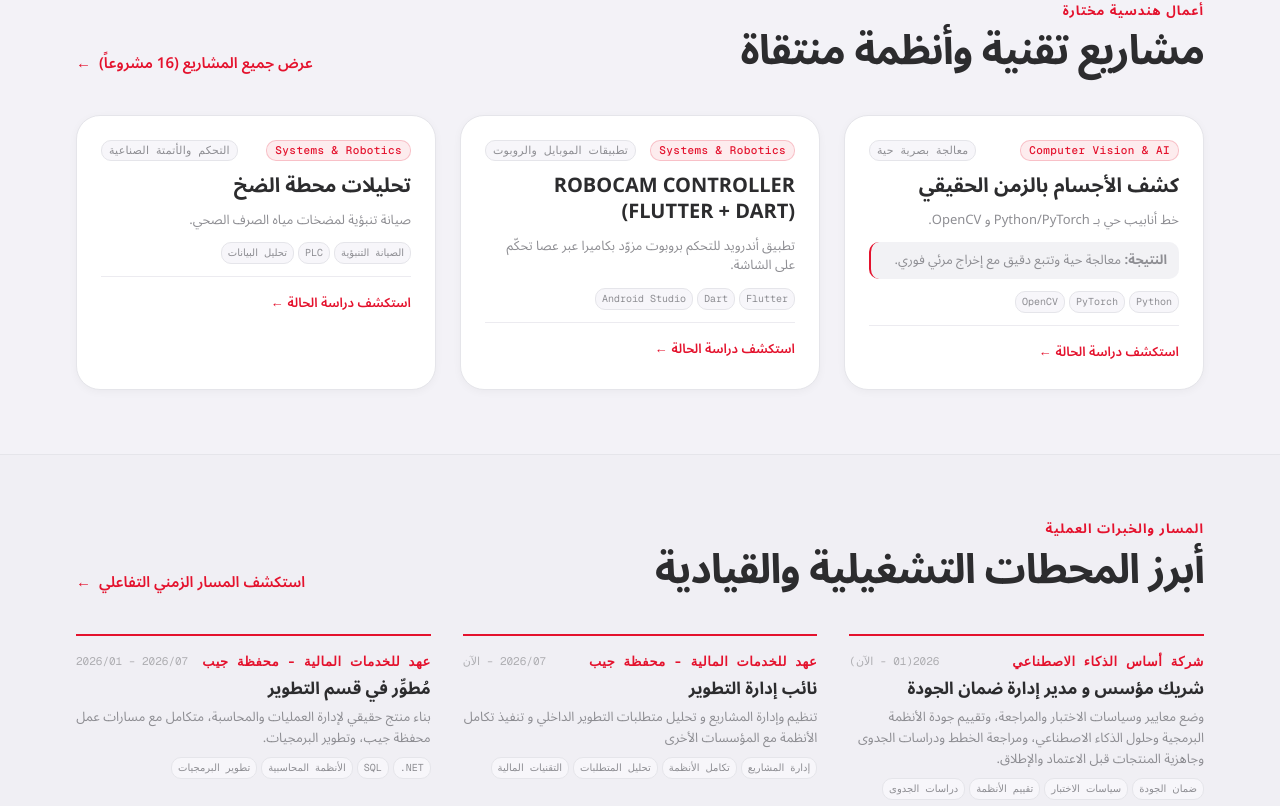
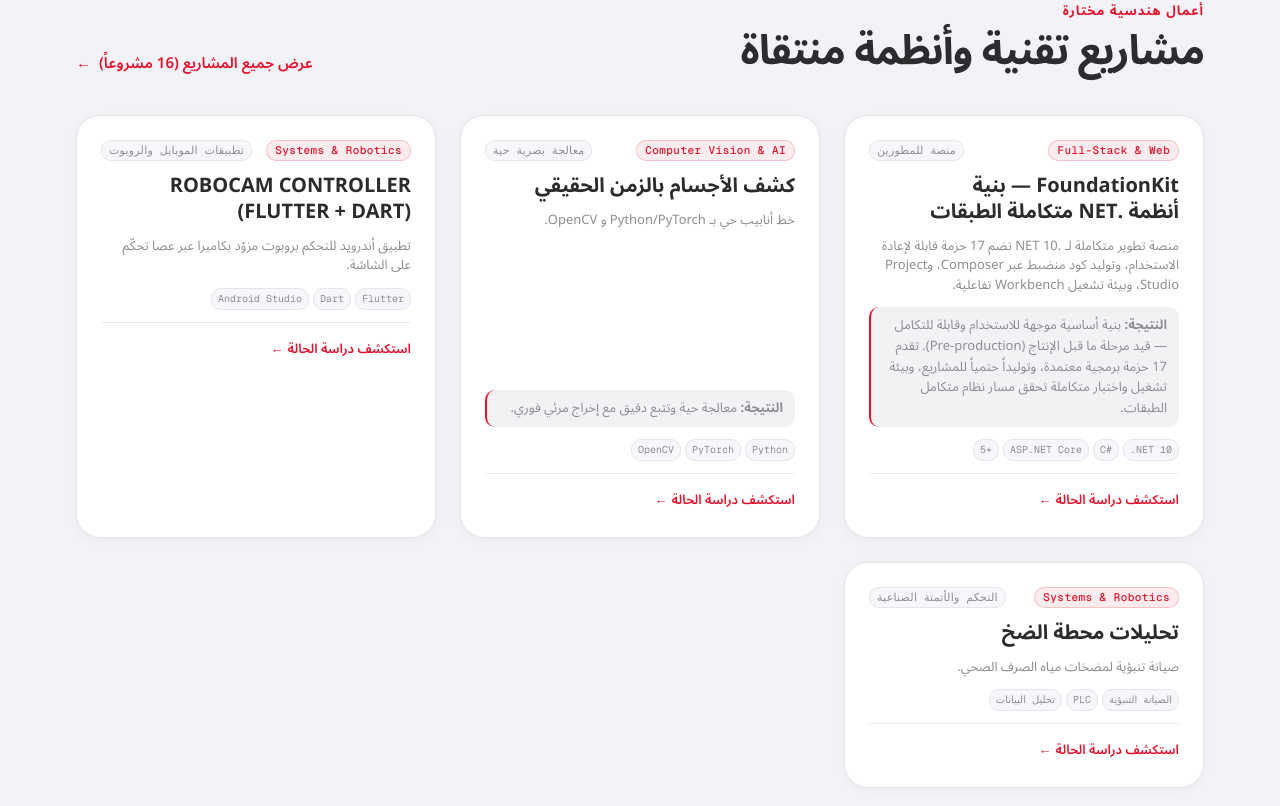
Before and after one commit to a2sn2/alhassan-portfolio, a Next.js app: page /ar in a window 1280 px wide. Shown: the part 1154-1960 px from the top of the page. Built offline with nearby package versions, Linux system fonts and the light colour scheme.

Commit message:
feat(evidence): promote foundationkit-dotnet to verified flagship project

```diff
--- a/src/content/ar/projects.ts
+++ b/src/content/ar/projects.ts
@@ -2,6 +2,45 @@ import { ProjectsContent, ProjectItem, ProjectCategory } from "@/contracts";
 import { attachProjectEvidence } from "../evidence";
 
 const rawProjectItemsAr: ProjectItem[] = [
+  {
+    id: "foundationkit-dotnet",
+    slug: "foundationkit-dotnet",
+    title: "FoundationKit — بنية أنظمة .NET متكاملة الطبقات",
+    tagline:
+      "منصة تطوير متكاملة لـ .NET 10 تضم 17 حزمة قابلة لإعادة الاستخدام، وتوليد كود منضبط عبر Composer، وProject Studio، وبيئة تشغيل Workbench تفاعلية.",
+    category: "Full-Stack & Web",
+    badge: "منصة للمطورين",
+    period: "2026",
+    problem:
+      "التكرار الهندسي في إعداد البنى التحتية الشاملة لتطبيقات .NET المؤسسية، وعقود النقل، وطبقات البيانات، وربط الواجهات الأمامية، مع ضرورة بقاء الشيفرة المولدة قابلة للفحص والفهم ومملوكة للمستخدم بالكامل.",
+    solution:
+      "يوفر FoundationKit أساساً تركيبياً متكاملاً مبنياً على .NET 10 يجمع بين حزم Core الأساسية القابلة لإعادة الاستخدام، وتوليد الكود الحتمي عبر أداة Composer، والتركيب المرئي عبر Project Studio، ومضيف التشغيل المرجعي Workbench، ونماذج القراءة الموجهة لـ SQL، ونقل البيانات عبر عقود OpenAPI، وعملاء C# موثوقي الأنواع، وتطبيقات Blazor المولدة.",
+    architecture:
+      "Project Studio / Composer → Domain → Application → Infrastructure → Web API / SQL Server → Runtime OpenAPI → Postman + Typed C# Client → Blazor WebAssembly",
+    implementationHighlights: [
+      "17 حزمة NuGet قابلة لإعادة الاستخدام مع حزم الرموز تغطي المفاهيم التقنية المتقاطعة والبنية التحتية",
+      "توليد حتمي منضبط للشيفرة المصدرية معتمداً على المخططات (schema-v1/schema-v2) مع مخرجات معمارية نظيفة مملوكة بالكامل للمستهلك",
+      "بيئة Project Studio للتركيب البصري وتوفير معاينة تفاعلية للمشروع قبل التنفيذ الفعلي",
+      "مضيف Workbench مرجعي تنفيذي للتحقق اللحظي من تكامل واجهة برمجة التطبيقات وقاعدة بيانات SQL Server ومستودع EF Core",
+      "عقود نقل تشغيلية مبنية على OpenAPI تدعم مزامنة مجموعات Postman وتوليد عميل C# البرمجي المكتوب بقوة",
+      "بوابات فحص معمارية مؤتمتة، وتحليل أمني عبر CodeQL، وسلاسل تحقق متقدمة لإثبات صحة التوليد",
+    ],
+    technologies: [
+      ".NET 10",
+      "C#",
+      "ASP.NET Core",
+      "Blazor WebAssembly",
+      "Entity Framework Core",
+      "SQL Server",
+      "OpenAPI",
+      "xUnit",
+    ],
+    result:
+      "بنية أساسية موجهة للاستخدام وقابلة للتكامل — قيد مرحلة ما قبل الإنتاج (Pre-production). تقدم 17 حزمة برمجية معتمدة، وتوليداً حتمياً للمشاريع، وبيئة تشغيل واختبار متكاملة تحقق مسار نظام متكامل الطبقات.",
+    featured: true,
+    presentationTier: "featured",
+    evidenceDepth: "rich",
+  },
   {
     id: "real-time-object-detection",
     slug: "real-time-object-detection",
--- a/src/content/ar/proof.ts
+++ b/src/content/ar/proof.ts
@@ -11,8 +11,8 @@ export const proofContentAr: ProofContent = {
       id: "proof-project-sources",
       title: "مستودعات وأرشيفات الأكواد المصدرية",
       quote:
-        "مستودعات برمجية وأرشيفات كود موثقة تغطي 12 مشروعاً هندسياً معتمداً.",
-      metric: "12 مصدر مشروع موثّق",
+        "مستودعات برمجية وأرشيفات كود موثقة تغطي 13 مشروعاً هندسياً معتمداً.",
+      metric: "13 مصدر مشروع موثّق",
       url: "/ar/projects",
       type: "metric",
     },
--- a/src/content/de/projects.ts
+++ b/src/content/de/projects.ts
@@ -2,6 +2,45 @@ import { ProjectsContent, ProjectItem, ProjectCategory } from "@/contracts";
 import { attachProjectEvidence } from "../evidence";
 
 const rawProjectItemsDe: ProjectItem[] = [
+  {
+    id: "foundationkit-dotnet",
+    slug: "foundationkit-dotnet",
+    title: "FoundationKit — .NET Full-Stack-Systemfoundation",
+    tagline:
+      "Modulare .NET 10-Entwicklerplattform mit 17 wiederverwendbaren Paketen, deterministischer Composer-Codegenerierung, Project Studio und ausführbarem Workbench-Host.",
+    category: "Full-Stack & Web",
+    badge: "Entwicklerplattform",
+    period: "2026",
+    problem:
+      "Wiederkehrender Engineering-Aufwand beim Aufbau von Enterprise-.NET-Full-Stack-Grundlagen, Plattformfähigkeiten, Transportverträgen, Datenzugriff und Frontend-Anbindung bei gleichzeitiger Wahrung vollständiger Quellcode-Transparenz und Ownership für Consumer.",
+    solution:
+      "FoundationKit liefert ein modulares .NET 10-Fundament für die Systementwicklung, das wiederverwendbare Core-Plattformpakete, deterministische schemabasierte Composer-Generierung, visuelle Komposition im Project Studio, den ausführbaren Referenzhost Workbench, SQL-orientierte Read-Modelle, OpenAPI-basierte Transportverträge, typisierte C#-Clients und generierte Blazor-Anwendungen kombiniert.",
+    architecture:
+      "Project Studio / Composer → Domain → Application → Infrastructure → Web API / SQL Server → Runtime OpenAPI → Postman + Typed C# Client → Blazor WebAssembly",
+    implementationHighlights: [
+      "17 wiederverwendbare NuGet-Pakete inklusive Symbol-Paketen für querschnittliche Plattformabstraktionen",
+      "Deterministische, schemagesteuerte Composer-Codegenerierung (schema-v1/schema-v2) mit verbrauchereigenem Clean-Architecture-Code",
+      "Visuelle Project-Studio-Kompositionsumgebung mit interaktivem Vorschau-Workflow vor dem Generieren",
+      "Ausführbarer Workbench-Referenzhost zur End-to-End-Verifikation über Web-API, EF Core und SQL Server",
+      "Laufzeitbasierte OpenAPI-Verträge für Postman-Collections und stark typisierte C#-Client-Generierung",
+      "Automatisierte Architekturtests (xUnit), CodeQL-Sicherheitsanalysen und mehrstufige Generierungsprüfungen",
+    ],
+    technologies: [
+      ".NET 10",
+      "C#",
+      "ASP.NET Core",
+      "Blazor WebAssembly",
+      "Entity Framework Core",
+      "SQL Server",
+      "OpenAPI",
+      "xUnit",
+    ],
+    result:
+      "Konsumentenreife Core-Baseline — Vorproduktionsstatus (Pre-production). Liefert 17 wiederverwendbare Pakete, deterministische Codegenerierung, Project Studio, ausführbaren Workbench-Host und einen vollständigen Full-Stack-Projektpfad.",
+    featured: true,
+    presentationTier: "featured",
+    evidenceDepth: "rich",
+  },
   {
     id: "real-time-object-detection",
     slug: "real-time-object-detection",
--- a/src/content/de/proof.ts
+++ b/src/content/de/proof.ts
@@ -11,8 +11,8 @@ export const proofContentDe: ProofContent = {
       id: "proof-project-sources",
       title: "Projekt-Repositories & Quellcode-Archive",
       quote:
-        "Verifizierte Quellcode-Repositories und kuratierte Code-Archive für 12 anerkannte Ingenieurprojekte.",
-      metric: "12 verifizierte Projektquellen",
+        "Verifizierte Quellcode-Repositories und kuratierte Code-Archive für 13 anerkannte Ingenieurprojekte.",
+      metric: "13 verifizierte Projektquellen",
       url: "/de/projects",
       type: "metric",
     },
--- a/src/content/evidence.ts
+++ b/src/content/evidence.ts
@@ -10,11 +10,33 @@ export const PORTFOLIO_TREE_BASE = `${PORTFOLIO_REPO_BASE}/tree/main/docs/eviden
 export const PORTFOLIO_BLOB_BASE = `${PORTFOLIO_REPO_BASE}/blob/main/docs/evidence`;
 
 /**
- * Shared, canonical evidence metadata for all 16 projects.
+ * Shared, canonical evidence metadata for all 17 projects.
  * Consumed identically across English, Arabic, and German content layers
  * to guarantee zero translation drift on technical facts and repository links.
  */
 export const projectEvidenceMap: Record<string, ProjectEvidenceMeta> = {
+  "foundationkit-dotnet": {
+    slug: "foundationkit-dotnet",
+    status: "verified",
+    sourceKind: "repository",
+    repository: {
+      url: "https://github.com/a2sn2/foundationkit-dotnet",
+      repositoryName: "a2sn2 / foundationkit-dotnet",
+      source: "standalone",
+    },
+    evidenceUrl: `${PORTFOLIO_TREE_BASE}/projects/foundationkit-dotnet`,
+    technologiesConfirmed: [
+      ".NET 10",
+      "C#",
+      "ASP.NET Core",
+      "Blazor WebAssembly",
+      "Entity Framework Core",
+      "SQL Server",
+      "OpenAPI",
+      "xUnit",
+    ],
+    notes: "Composable .NET 10 full-stack system-building foundation with 17 reusable NuGet packages, deterministic Composer tooling, Project Studio, and executable Workbench. Consumer-ready Core baseline — Pre-production.",
+  },
   "real-time-object-detection": {
     slug: "real-time-object-detection",
     status: "verified",
--- a/src/content/projects.ts
+++ b/src/content/projects.ts
@@ -2,6 +2,45 @@ import { ProjectsContent, ProjectItem, ProjectCategory } from "@/contracts";
 import { attachProjectEvidence } from "./evidence";
 
 const rawProjectItems: ProjectItem[] = [
+  {
+    id: "foundationkit-dotnet",
+    slug: "foundationkit-dotnet",
+    title: "FoundationKit — .NET Full-Stack System Foundation",
+    tagline:
+      "Composable .NET 10 developer platform with 17 reusable packages, deterministic Composer generation, Project Studio, and an executable Workbench host.",
+    category: "Full-Stack & Web",
+    badge: "Developer Platform",
+    period: "2026",
+    problem:
+      "Repeatedly assembling enterprise full-stack .NET foundations, platform capabilities, transport contracts, data access, frontend wiring, and generated project structure while keeping the generated source code inspectable, reproducible, and consumer-owned.",
+    solution:
+      "FoundationKit provides a composable .NET 10 system-building foundation combining reusable Core platform packages, deterministic schema-driven Composer generation, Project Studio visual composition, Workbench runtime reference host, SQL-first read models, OpenAPI-driven transport, strongly-typed clients, and generated Blazor applications.",
+    architecture:
+      "Project Studio / Composer → Domain → Application → Infrastructure → Web API / SQL Server → Runtime OpenAPI → Postman + Typed C# Client → Blazor WebAssembly",
+    implementationHighlights: [
+      "17 reusable NuGet packages + symbol packages covering cross-cutting platform abstractions and infrastructure",
+      "Schema-driven deterministic Composer code generation (schema-v1/schema-v2) producing inspectable, consumer-owned Clean Architecture layers",
+      "Project Studio visual composition workspace enabling interactive preview-before-write generation workflows",
+      "Executable Workbench reference host validating end-to-end integration across Web API, EF Core, and SQL Server persistence",
+      "Runtime OpenAPI transport contracts powering automated Postman collection sync and strongly-typed C# client generation",
+      "Automated architecture rule gates, CodeQL security scanning, and multi-stage generation proof verification workflows",
+    ],
+    technologies: [
+      ".NET 10",
+      "C#",
+      "ASP.NET Core",
+      "Blazor WebAssembly",
+      "Entity Framework Core",
+      "SQL Server",
+      "OpenAPI",
+      "xUnit",
+    ],
+    result:
+      "Consumer-ready Core baseline — Pre-production. Delivers 17 reusable NuGet packages, deterministic project generation, interactive Project Studio, executable Workbench testbed, and a complete inspectable full-stack application path.",
+    featured: true,
+    presentationTier: "featured",
+    evidenceDepth: "rich",
+  },
   {
     id: "real-time-object-detection",
     slug: "real-time-object-detection",
--- a/src/content/proof.ts
+++ b/src/content/proof.ts
@@ -11,8 +11,8 @@ export const proofContent: ProofContent = {
       id: "proof-project-sources",
       title: "Project Source Repositories & Archives",
       quote:
-        "Verified source repositories and curated code archives covering 12 canonical engineering projects.",
-      metric: "12 Verified Project Sources",
+        "Verified source repositories and curated code archives covering 13 canonical engineering projects.",
+      metric: "13 Verified Project Sources",
       url: "/projects",
       type: "metric",
     },
```
Also changed, not shown: 6 other files (tests, documents, lock files or other folders).
